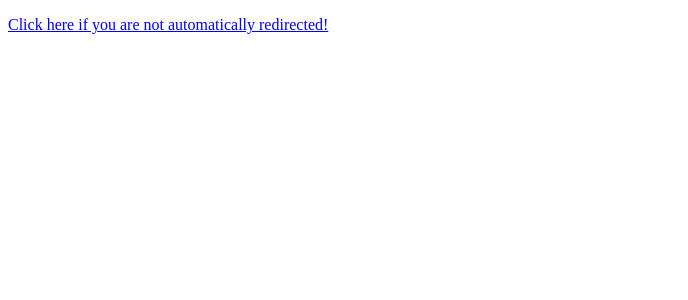
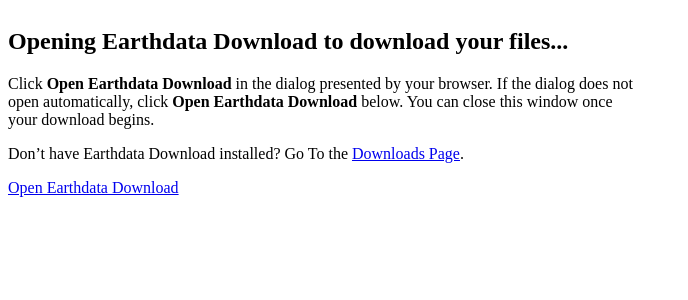
Before and after one commit to nsidc/data-access-tool-backend, a Python web app: template src/dat_backend/templates/edd_auth_callback.html.jinja in a window 1280 px wide. Shown: the top 300 px of the page, without its empty margins (0-688 px from the left). Run offline with Jinja, Linux system fonts and the light colour scheme; the template is opened without the code that fills it: most values are stand-ins (such as "Sample title", 1, 10 or a date in 2020).

Commit message:
WIP tweak to redirect callback page

```diff
--- a/src/dat_backend/templates/edd_auth_callback.html.jinja
+++ b/src/dat_backend/templates/edd_auth_callback.html.jinja
@@ -2,12 +2,30 @@
 <html>
   <head>
     <script>
-      newwin = window.open("{{ redirect_uri }}", "_blank");
-      newwin.close()
-      window.close()
+      window.open("{{ redirect_uri }}", "_self");
     </script>
   </head>
   <body>
-    <p><a href="{{ redirect_uri }}">Click here if you are not automatically redirected!</a></p>
+    <div style="display: flex;">
+    <span style="width: 50%;">
+      <h2>Opening Earthdata Download to download your files...</h2>
+
+      <p>
+        Click <strong>Open Earthdata Download </strong>
+        in the dialog presented by your browser.
+        If the dialog does not open automatically, click
+        <strong> Open Earthdata Download </strong> below.
+        You can close this window once your download begins.
+      </p>
+
+      <p>
+        Don’t have Earthdata Download installed? Go To the
+        <a href="https://nasa.github.io/earthdata-download/" target="blank"
+        > Downloads Page</a>.
+      </p>
+
+      <p><a href="{{ redirect_uri }}">Open Earthdata Download</a></p>
+
+    <div style="display: flex;">
   </body>
 </html>
```
